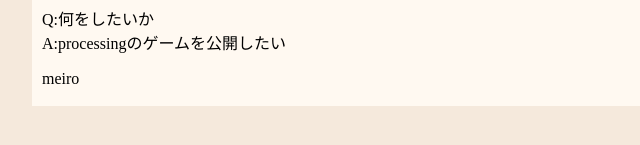
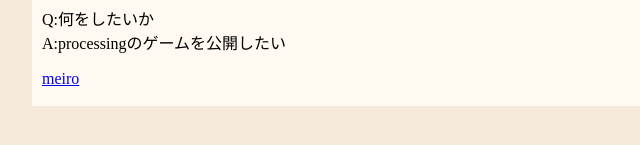
Before and after one commit to anomori/anomori.github.io, a plain HTML site: page index.html in a window 1280 px wide. Shown: the part 129-274 px from the top of the page, 98-738 px from the left. Drawn offline with Linux system fonts and the light colour scheme.

Commit message:
Update index.html

```diff
--- a/index.html
+++ b/index.html
@@ -17,7 +17,7 @@
 		A:processingのゲームを公開したい
 		</p>
 		<p>
-			<a herf="https://openprocessing.org/sketch/2092377#">meiro</a>
+			<a href="https://openprocessing.org/sketch/2092377#">meiro</a>
 		</p>
 	</div>
 </body>
```
